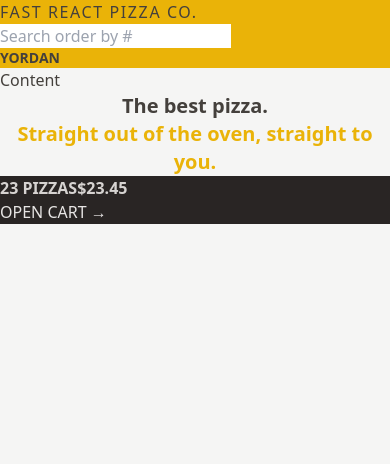
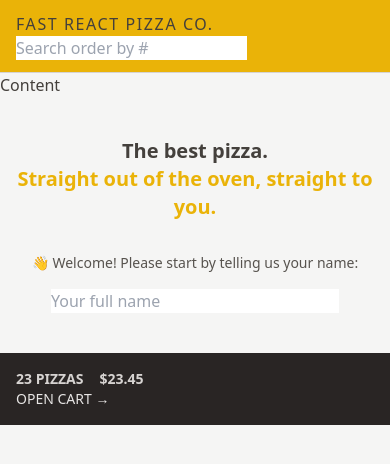
Before and after one commit to yordan-gergov01/Fast-React-Pizza, a React (Vite) app: page / in a window 390 px wide. Shown: the top 464 px of the page. Built offline with nearby package versions, Linux system fonts and the light colour scheme.

Commit message:
implement responsive display design

```diff
--- a/src/features/cart/CartOverview.jsx
+++ b/src/features/cart/CartOverview.jsx
@@ -2,8 +2,8 @@ import { Link } from "react-router-dom";
 
 function CartOverview() {
   return (
-    <div className="bg-stone-800 uppercase text-stone-200">
-      <p className="font-semibold text-stone-300">
+    <div className="bg-stone-800 px-4 py-4 text-sm uppercase text-stone-200 sm:px-6 md:text-base">
+      <p className="space-x-4 font-semibold text-stone-300 sm:space-x-6">
         <span>23 pizzas</span>
         <span>$23.45</span>
       </p>
--- a/src/features/user/CreateUser.jsx
+++ b/src/features/user/CreateUser.jsx
@@ -1,7 +1,7 @@
-import { useState } from 'react';
+import { useState } from "react";
 
 function CreateUser() {
-  const [username, setUsername] = useState('');
+  const [username, setUsername] = useState("");
 
   function handleSubmit(e) {
     e.preventDefault();
@@ -9,16 +9,19 @@ function CreateUser() {
 
   return (
     <form onSubmit={handleSubmit}>
-      <p>👋 Welcome! Please start by telling us your name:</p>
+      <p className="mb-4 text-sm text-stone-600 md:text-base">
+        👋 Welcome! Please start by telling us your name:
+      </p>
 
       <input
         type="text"
         placeholder="Your full name"
         value={username}
         onChange={(e) => setUsername(e.target.value)}
+        className="w-72"
       />
 
-      {username !== '' && (
+      {username !== "" && (
         <div>
           <button>Start ordering</button>
         </div>
--- a/src/features/user/Username.jsx
+++ b/src/features/user/Username.jsx
@@ -1,5 +1,5 @@
 function Username() {
-  return <div className="text-sm font-semibold">Yordan</div>;
+  return <div className="hidden text-sm font-semibold">Yordan</div>;
 }
 
 export default Username;
--- a/src/ui/Header.jsx
+++ b/src/ui/Header.jsx
@@ -4,7 +4,7 @@ import Username from "../features/user/Username";
 
 function Header() {
   return (
-    <header className="bg-yellow-500 uppercase">
+    <header className="border-b border-stone-300 bg-yellow-500 px-4 py-3 uppercase sm:px-6">
       <Link to="/" className="tracking-widest">
         Fast React Pizza Co.
       </Link>
--- a/src/ui/Home.jsx
+++ b/src/ui/Home.jsx
@@ -1,13 +1,16 @@
+import CreateUser from "../features/user/CreateUser";
+
 function Home() {
   return (
-    <div>
-      <h1 className="text-center text-xl font-semibold">
+    <div className="my-10 text-center sm:my-16">
+      <h1 className="mb-8 text-xl font-semibold">
         The best pizza.
         <br />
         <span className="text-yellow-500">
           Straight out of the oven, straight to you.
         </span>
       </h1>
+      <CreateUser />
     </div>
   );
 }
```
